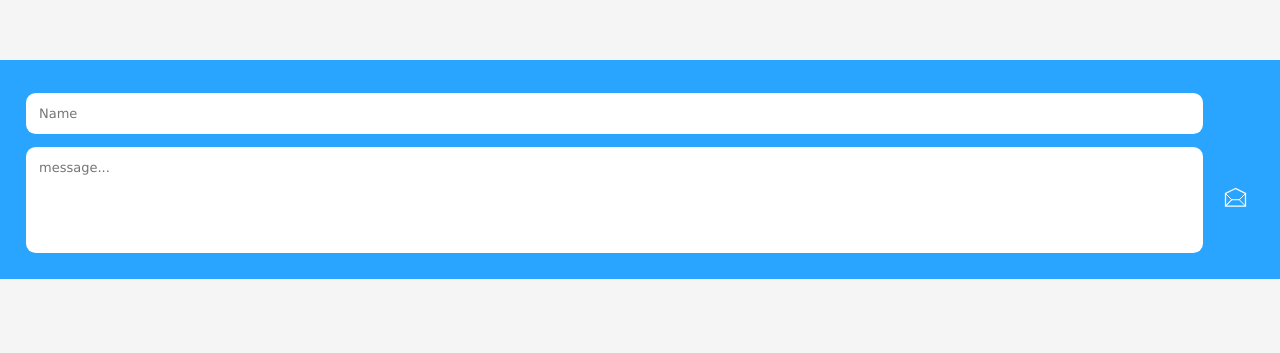
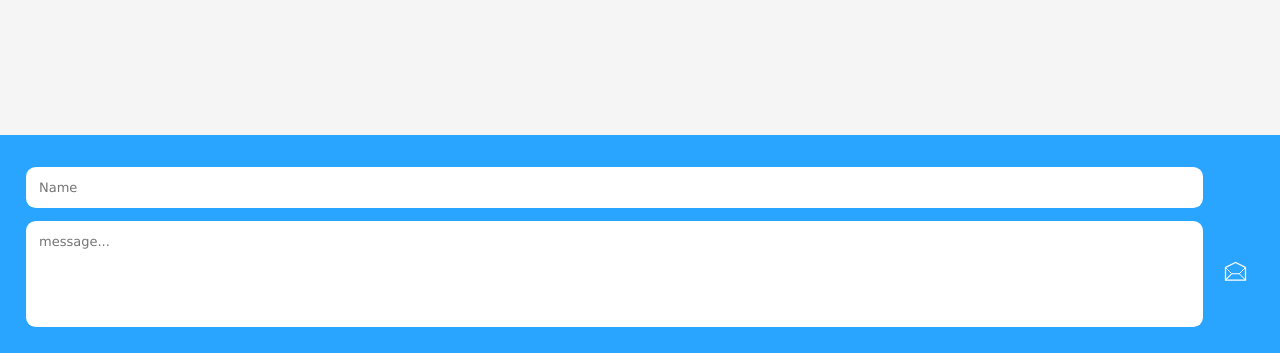
Before and after one commit to DISC-Manchester/MessagingApp-FrontEnd, a React (Create React App) app: page / in a window 1280 px wide. Shown: the part 447-800 px from the top of the page. Built offline with nearby package versions, Linux system fonts and the light colour scheme.

Commit message:
ITS OVER
its finally done its actually as intended i'm surprised myself

```diff
--- a/src/App.css
+++ b/src/App.css
@@ -5,9 +5,8 @@
 	margin: auto;
 	width: calc(100% - 4em);
 	padding: 0.5em 0;
-	display:block;
+	display: block;
 	padding-bottom: 0;
-	border-radius: 1em;
 }
 .post {
 	padding: 1em;
@@ -40,9 +39,10 @@
 
 #postbox {
 	overflow-y: scroll;
-	flex-grow: 0;
-    flex-shrink: 0;
-    flex-basis: 65%; /* this is the absolute maximum i can get right now */
+	flex-shrink: 0;
+	flex-grow: 1;
+	flex-basis: 0;
+	height: 100%;
 }
 
 #postbox > .post:first-of-type {
@@ -58,22 +58,20 @@
 	font-size: 13px;
 	display: flex;
 	flex-direction: column;
-	flex-wrap: wrap;
 	width: 100vw;
 	height: 100vh;
 }
 
 #SendForm {
+	flex-shrink: 1;
 	flex-grow: 0;
-    flex-shrink: 0;
-    flex-basis: 0;
 }
 
 body {
-	margin: -1em 0;
 	background: #F5F5F5;
 	font-family: Verdana, sans-serif;
 	font-size: 13px;
+	margin: 0;
 }
 
 hr {
@@ -87,9 +85,6 @@ hr {
 }
 
 .send-message-form {
-	/* position: fixed; /* MMM NO GOOD MAKE LAYOUT BAD */
-	/* bottom: 0; /* Translation: This breaks layouting. Consider changing the method we dock this to the bottom of the page. */
-	width: 100%;
 	background: var(--main);
 	padding: 2em 0;
 }
--- a/src/App.jsx
+++ b/src/App.jsx
@@ -124,7 +124,7 @@ class SendForm extends React.Component {
 						<div className="name-group">
 							<label htmlFor="author" hidden>Name: </label><input type="text" name="author" id="author" placeholder="Name" onChange={this.handleAuthorChange} value={this.state.authorName} required />
 							<div className="button-group">
-								<button><LetterSVG/></button> {/*<!-- Very Bad Hack!!! Find real way to do this without redundant contents -->*/}
+								<button><svg width={25} height={25} xmlns="http://www.w3.org/2000/svg" viewBox="0 0 25 25"></svg></button> {/*<!-- Very Bad Hack!!! Find real way to do this without redundant contents -->*/}
 							</div>
 						</div>
 						<br />
```
